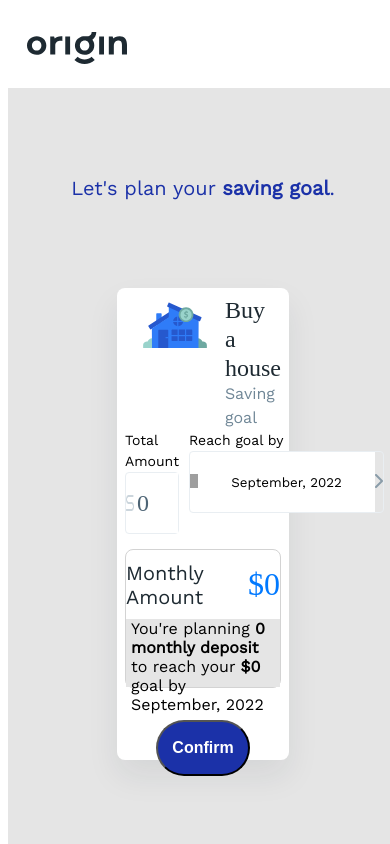
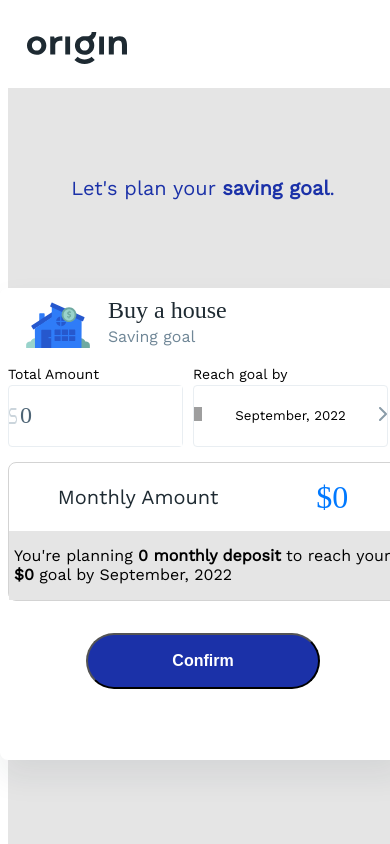
Before and after one commit to Rronit/FrontEnd-task, a React (Create React App) app: page / in a window 390 px wide. Built offline with nearby package versions, Linux system fonts and the light colour scheme; grey boxes are pictures that could not be loaded; the HTML template or start-up script is replaced by a standard one.

Commit message:
feat: mobile view

```diff
--- a/src/SavingGoals/Card/CalculateSaving.tsx
+++ b/src/SavingGoals/Card/CalculateSaving.tsx
@@ -1,12 +1,16 @@
-import React, { ReactElement, useEffect, useState } from 'react';
-import { DATE_PICKER } from './Datepicker';
-import { MONTHLY_AMOUNT } from './MonthlyAmount';
-import { TOTAL_AMOUNT } from './TotalAmount';
+import React, { ReactElement, useEffect, useState } from "react";
+import { DATE_PICKER } from "./Datepicker";
+import { MONTHLY_AMOUNT } from "./MonthlyAmount";
+import { TOTAL_AMOUNT } from "./TotalAmount";
 
-export const CALCULATE_SAVING = (): ReactElement => {
+export const CALCULATE_SAVING = ({
+  mobileView
+}: {
+  mobileView: boolean;
+}): ReactElement => {
   const [amount, setAmount] = useState<any>(0);
   const [goalDate, setGoalDate] = useState(new Date());
-  const [finalDate, setFinalDate] = useState('');
+  const [finalDate, setFinalDate] = useState("");
   const [monthsLeft, setMonthsLeft] = useState<number>(0);
 
   const updateDate = (date: any) => {
@@ -31,14 +35,15 @@ export const CALCULATE_SAVING = (): ReactElement => {
     <>
       <div
         style={{
-          display: 'flex',
-          justifyContent: 'space-evenly',
+          display: "flex",
+          justifyContent: "space-around"
         }}
       >
         <TOTAL_AMOUNT amount={amount} setAmount={setAmount} />
         <DATE_PICKER
           updateDate={updateDate}
           updateRenderDate={updateRenderDate}
+          isMobileView={mobileView}
         />
       </div>
       <MONTHLY_AMOUNT
--- a/src/SavingGoals/Card/Datepicker.tsx
+++ b/src/SavingGoals/Card/Datepicker.tsx
@@ -1,10 +1,10 @@
-import React, { forwardRef, ReactElement, useEffect, useState } from 'react';
-import PrevIcon from '../../assets/icons/PrevIcon.svg';
-import NextIcon from '../../assets/icons/NextIcon.svg';
+import React, { ReactElement, useEffect, useState } from "react";
+import PrevIcon from "../../assets/icons/PrevIcon.svg";
+import NextIcon from "../../assets/icons/NextIcon.svg";
 
-import DatePicker from 'react-datepicker';
+import DatePicker from "react-datepicker";
 
-import 'react-datepicker/dist/react-datepicker.css';
+import "react-datepicker/dist/react-datepicker.css";
 
 // CSS Modules, react-datepicker-cssmodules.css
 // import 'react-datepicker/dist/react-datepicker-cssmodules.css';
@@ -12,6 +12,7 @@ import 'react-datepicker/dist/react-datepicker.css';
 export const DATE_PICKER = ({
   updateDate,
   updateRenderDate,
+  isMobileView
 }: any): ReactElement => {
   const [startDate, setStartDate] = useState(new Date());
   const CUSTOM_INPUT = (props: any): ReactElement => {
@@ -34,21 +35,26 @@ export const DATE_PICKER = ({
       updateDate(newDate, value);
     };
     return (
-      <div>
+      <div
+        style={{
+          maxWidth: isMobileView ? 200 : undefined,
+          marginRight: isMobileView ? 10 : undefined
+        }}
+      >
         <label
-          style={{ fontSize: 14, lineHeight: '150%', height: 21 }}
+          style={{ fontSize: 14, lineHeight: "150%", height: 21 }}
           htmlFor="amount"
         >
-          Reach goal by{' '}
+          Reach goal by{" "}
         </label>
         <br />
         <div
           style={{
-            display: 'flex',
-            justifyContent: 'space-around',
-            alignItems: 'center',
-            border: '1px solid #E9EEF2',
-            borderRadius: 4,
+            display: "flex",
+            justifyContent: "space-around",
+            alignItems: "center",
+            border: "1px solid #E9EEF2",
+            borderRadius: 4
           }}
         >
           <span onClick={() => goPrevMonth()} style={{}}>
@@ -56,8 +62,8 @@ export const DATE_PICKER = ({
               src={PrevIcon}
               alt="Prev Icon"
               style={{
-                width: '8px',
-                height: '14px',
+                width: "8px",
+                height: "14px"
               }}
             />
           </span>
@@ -65,10 +71,10 @@ export const DATE_PICKER = ({
             style={{
               // width: '55%',
               height: 56,
-              border: '1px solid #fff',
-              textAlign: 'center',
+              border: "1px solid #fff",
+              textAlign: "center",
               // fontSize: 16,
-              fontFamily: 'Work Sans',
+              fontFamily: "Work Sans"
             }}
             onChange={onChange}
             value={value}
@@ -79,8 +85,8 @@ export const DATE_PICKER = ({
               src={NextIcon}
               alt="Next Icon"
               style={{
-                width: '8px',
-                height: '14px',
+                width: "8px",
+                height: "14px"
               }}
             />
           </span>
@@ -92,7 +98,7 @@ export const DATE_PICKER = ({
     <div>
       <DatePicker
         selected={startDate}
-        onChange={(date) => {
+        onChange={date => {
           date && setStartDate(date);
           updateDate(date);
         }}
--- a/src/SavingGoals/Card/SavingCard.tsx
+++ b/src/SavingGoals/Card/SavingCard.tsx
@@ -1,31 +1,46 @@
-import React, { ReactElement } from 'react';
-import HomeIcon from '../../assets/icons/HomeIcon.svg';
-import { CALCULATE_SAVING } from './CalculateSaving';
-import { CONFIRM_BUTTON } from './ConfirmButton';
+import React, { ReactElement, useEffect, useState } from "react";
+import HomeIcon from "../../assets/icons/HomeIcon.svg";
+import { CALCULATE_SAVING } from "./CalculateSaving";
+import { CONFIRM_BUTTON } from "./ConfirmButton";
 
 export const SAVING_CARD = (): ReactElement => {
+  const [width, setWidth] = useState(window.innerWidth);
+  const [mobileView, setMobileView] = useState<boolean>(false);
+  const breakpoint = 620;
+
+  useEffect(() => {
+    const handleWindowResize = () => setWidth(window.innerWidth);
+    window.addEventListener("resize", handleWindowResize);
+
+    // Return a function from the effect that removes the event listener
+    return () => window.removeEventListener("resize", handleWindowResize);
+  }, []);
+  useEffect(() => {
+    setMobileView(width < breakpoint);
+  }, [width, breakpoint]);
+  // const isMobileView = width < breakpoint;
   return (
     <div
       style={{
-        height: '60%',
-        width: '40%',
+        height: "60%",
+        width: mobileView ? "100%" : "40%",
         // border: '2px solid ',
-        background: ' #FFFFFF',
-        boxShadow: '0px 16px 32px rgba(30, 42, 50, 0.08)',
+        background: " #FFFFFF",
+        boxShadow: "0px 16px 32px rgba(30, 42, 50, 0.08)",
         borderRadius: 8,
-        padding: '2%',
+        padding: "2%"
       }}
     >
       <div
-        style={{ display: 'flex', flexDirection: 'row', alignItems: 'left' }}
+        style={{ display: "flex", flexDirection: "row", alignItems: "left" }}
       >
         <div>
           <img
             src={HomeIcon}
             alt="Home Icon"
             style={{
-              width: '100px',
-              height: '64px',
+              width: "100px",
+              height: "64px"
             }}
           />
         </div>
@@ -33,12 +48,12 @@ export const SAVING_CARD = (): ReactElement => {
         <div>
           <span
             style={{
-              fontFamily: 'Rubik',
+              fontFamily: "Rubik",
               fontWeight: 500,
               fontSize: 24,
-              lineHeight: '120%',
-              color: '#1E2A32',
-              fontStyle: 'normal',
+              lineHeight: "120%",
+              color: "#1E2A32",
+              fontStyle: "normal"
             }}
           >
             Buy a house
@@ -46,19 +61,19 @@ export const SAVING_CARD = (): ReactElement => {
           <br />
           <span
             style={{
-              fontFamily: 'Work Sans',
+              fontFamily: "Work Sans",
               // fontWeight: 500,
               fontSize: 16,
-              lineHeight: '150%',
-              color: '#708797',
-              fontStyle: 'normal',
+              lineHeight: "150%",
+              color: "#708797",
+              fontStyle: "normal"
             }}
           >
             Saving goal
           </span>
         </div>
       </div>
-      <CALCULATE_SAVING />
+      <CALCULATE_SAVING mobileView={mobileView} />
       <CONFIRM_BUTTON />
     </div>
   );
```
Also changed, not shown: src/SavingGoals/Card/TotalAmount.tsx (+23 -23 lines).
